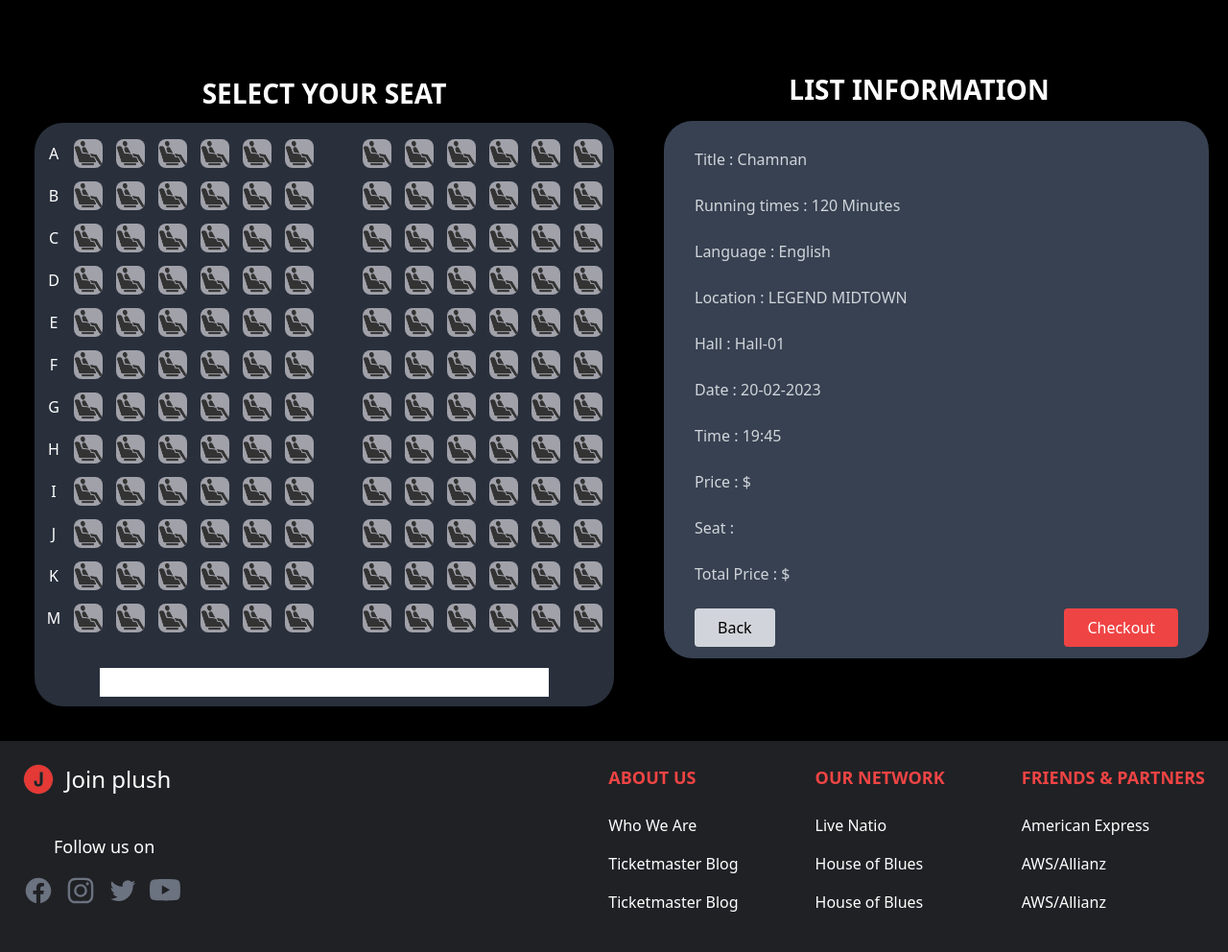
After one commit to NaniWEP/Concert-ticket-app-team7, a PHP site: page /seat in a window 1280 px wide. The commit adds this page. Shown: the whole page at 96% size. Run offline with PHP 8.4, Linux system fonts and the light colour scheme; some libraries are stand-ins or nearby versions.

Commit message:
[CON-128]: Create seats view

```diff
--- a/routers/router.php
+++ b/routers/router.php
@@ -12,6 +12,7 @@ $routes = [
     '/edit' =>'controllers/forms/actions/form.edit.show.controller.php',
     // '/adminLogin' => 'controllers/forms/login.admin/form.admin.login.controller.php',
     '/admin' => 'views/admin/admin.view.php',
+    '/seat' => 'views/seats/seat.view.php',
     '/adduser' => 'controllers/admin/admin.adduser.controller.php',
 
 
--- /dev/null
+++ b/views/css/seat.css
@@ -0,0 +1,6 @@
+#chair {
+    background-color: rgb(161 161 170);
+}
+#chairChoose {
+    background-color: rgb(52 211 153);
+}
--- /dev/null
+++ b/views/js/seat.js
@@ -0,0 +1,54 @@
+const price = document.getElementById('price');
+const totalSeat = document.getElementById('total-Seat');
+const totalPrice = document.getElementById('total-price');
+// const price = document.getElementById('price');
+
+
+
+let seatList = {};
+let seatPrice = 3;
+let p = true;
+const letter = document.querySelectorAll('#seat-movie');
+letter.forEach(seat => {
+    seat.addEventListener('click', (e) => {
+        let total_seat = '';
+        let count = 0;
+        let index = e.target.dataset.index;
+        let seatTarget = e.target;
+        console.log(seatTarget);
+
+        if (index !== undefined)
+        {
+            seatList[index] = index;
+            if (p)
+            {
+                selectSeat (seatTarget)
+            }else
+            {
+                unSelectSeat (seatTarget)
+                delete seatList[index]
+            }
+        }
+        for (let key in seatList)
+        {
+            count += 1
+            total_seat += seatList[key] + ' ';
+            totalPrice.textContent = seatPrice * count
+        };
+        console.log (total_seat);
+        console.log (count);
+        totalSeat.textContent = total_seat;
+    })
+});
+
+
+function selectSeat (tt)
+{
+    tt.id = "chairChoose";
+    p = false;
+}
+function unSelectSeat (tt)
+{
+    tt.id = "chair";
+    p = true;
+}
--- a/views/partials/head.php
+++ b/views/partials/head.php
@@ -9,6 +9,7 @@
     <script src="https://cdn.tailwindcss.com"></script>
     <link rel="stylesheet" href="views/css/main.css">
     <link rel="stylesheet" href="views/css/purchase.css">
+    <link rel="stylesheet" href="views/css/seat.css">
     <link rel="stylesheet" href="https://cdnjs.cloudflare.com/ajax/libs/font-awesome/4.7.0/css/font-awesome.min.css">
 </head>
 <body class=" font-sans max-w-full bg-black">
--- /dev/null
+++ b/views/seats/seat.view.php
@@ -0,0 +1,92 @@
+<?php
+require "views/partials/head.php";
+// require "models/partials/head.php";
+?>
+<div id="seat-information" class="text-white w-full mt-[40px] ">
+    <div class="movie-container width-full text-white flex p-5">
+        <div class="container flex flex-1 flex-col gap-2.5 width-full  p-4 ">
+            <h1 class="text-[28px] text-center font-bold">SELECT YOUR SEAT</h1>
+            <div class="w-full">
+                <div class="flex flex-col justify-center items-center bg-gray-700 bg-opacity-[75%] p-2.5 rounded-[30px]" style="perspective: 1000px;">
+                    <?php
+                    $alphabets = ['A', 'B', 'C', 'D', 'E', 'F', 'G', 'H', 'I', 'J', 'K', 'M'];
+                    foreach ($alphabets as $alphabet) { ?>
+                        <div class='flex w-full gap-2 py-1 justify-evenly items-center'>
+                            <p class='w-[20px] flex items-center justify-center'>
+                                <?= $alphabet ?>
+                            </p>
+                            <div class='flex flex-1 items-center justify-center gap-2' id="seat-movie">
+                                <?php
+                                for ($i = 1; $i <= 12; $i++) {
+                                    $seatName = $alphabet . $i;
+                                    $isFound = true;
+                                    if (!$isFound) {
+                                        echo "<img src='assets/seat.png' alt='' id='chair' class='unseat w-[30px] h-[30px] m-[3px] '>";
+
+                                    }elseif ($i == 6)
+                                    {
+                                        echo "<img data-index='" . $alphabet . $i . "' src='assets/seat.png' alt='' id='chair' class='mr-[40px] w-[30px] h-[30px] m-[3px] rounded-lg'>";
+                                    }else
+                                    {
+                                        echo "<img data-index='" . $alphabet . $i . "' src='assets/seat.png' alt='' id='chair' class=' w-[30px] h-[30px] m-[3px] rounded-lg '>";
+                                    }
+                                };
+                                ?>
+                            </div>
+                        </div>
+                    <?php
+                    }
+                    ?>
+                    <div class="screen bg-white h-[30px] flex self-center text-center w-[80%] mt-[30px]"></div>
+                </div>
+            </div>
+        </div>
+        <div class="  flex flex-1 flex-col rounded-[80px] h-full">
+            <div class="container flex flex-col gap-2.5 width-full p-3">
+            <h1 class="text-[28px] text-center font-bold">LIST INFORMATION</h1>
+            </div>
+            <div class="summary ml-9 pt-4 bg-gray-700 rounded-[30px]">
+                <div class="">
+                    <div class="font-medium ml-5 p-3 text-gray-300">
+                        Title : <span id="title" class="decoration-sky-500/30">Chamnan</span>
+                    </div>
+                    <div class="font-medium ml-5 p-3 text-gray-300">
+                        Running times : <span id="running-time" class="decoration-sky-500/30">120</span> Minutes
+                    </div>
+                    <div class="font-medium ml-5 p-3 text-gray-300">
+                        Language : <span id="language" class="decoration-sky-500/30">English</span>
+                    </div>
+                    <div class="font-medium ml-5 p-3 text-gray-300">
+                        Location : <span id="venue" class="decoration-sky-500/30">LEGEND MIDTOWN</span>
+                    </div>
+                    <div class="font-medium ml-5 p-3 text-gray-300">
+                        Hall : <span id="hall" class="decoration-sky-500/30">Hall-01</span>
+                    </div>
+                    <div class="font-medium ml-5 p-3 text-gray-300">
+                        Date : <span id="date" class="decoration-sky-500/30">20-02-2023</span>
+                    </div>
+                    <div class="font-medium ml-5 p-3 text-gray-300">
+                        Time : <span id="time" class="decoration-sky-500/30">19:45</span>
+                    </div>
+                    <div class="font-medium ml-5 p-3 text-gray-300">
+                        Price : <span id="price" class="decoration-sky-500/30"></span> $
+                    </div>
+                    <div class="font-medium ml-5 p-3 text-gray-300">
+                        Seat : <span id="total-Seat" class="decoration-sky-500/30"></span>
+                    </div>
+                    <div class="font-medium ml-5 p-3 text-gray-300">
+                        Total Price : <span id="total-price" class="decoration-sky-500/30"></span> $
+                    </div>
+                </div>
+                <div class="button p-3 ml-5 mr-5 flex justify-center ">
+                    <button class="flex mr-auto text-white bg-gray-300 border-0 py-2 px-6 focus:outline-none hover:bg-gray-400 rounded"><a href="" class="text-black">Back</a></button>
+                    <button class="flex ml-auto text-white bg-red-500 border-0 py-2 px-6 focus:outline-none hover:bg-red-600 rounded"><a href="">Checkout</a></button>
+                </div>
+            </div>
+        </div>
+    </div>
+</div>
+<script src = 'views/js/seat.js' ></script>
+<?php
+require "views/partials/footer.php";
+?>
```
Also changed, not shown: assets/seat.png (added).
